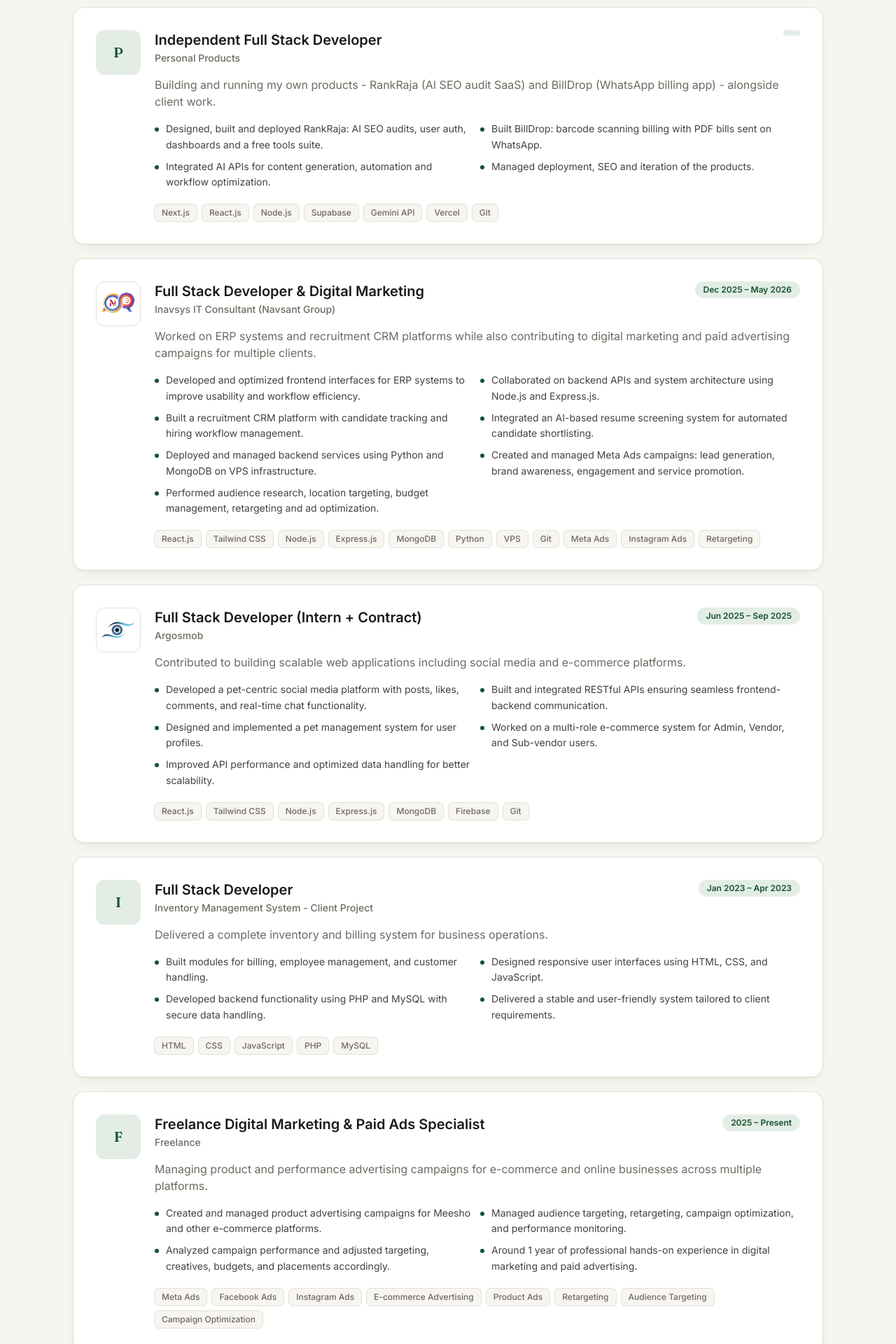
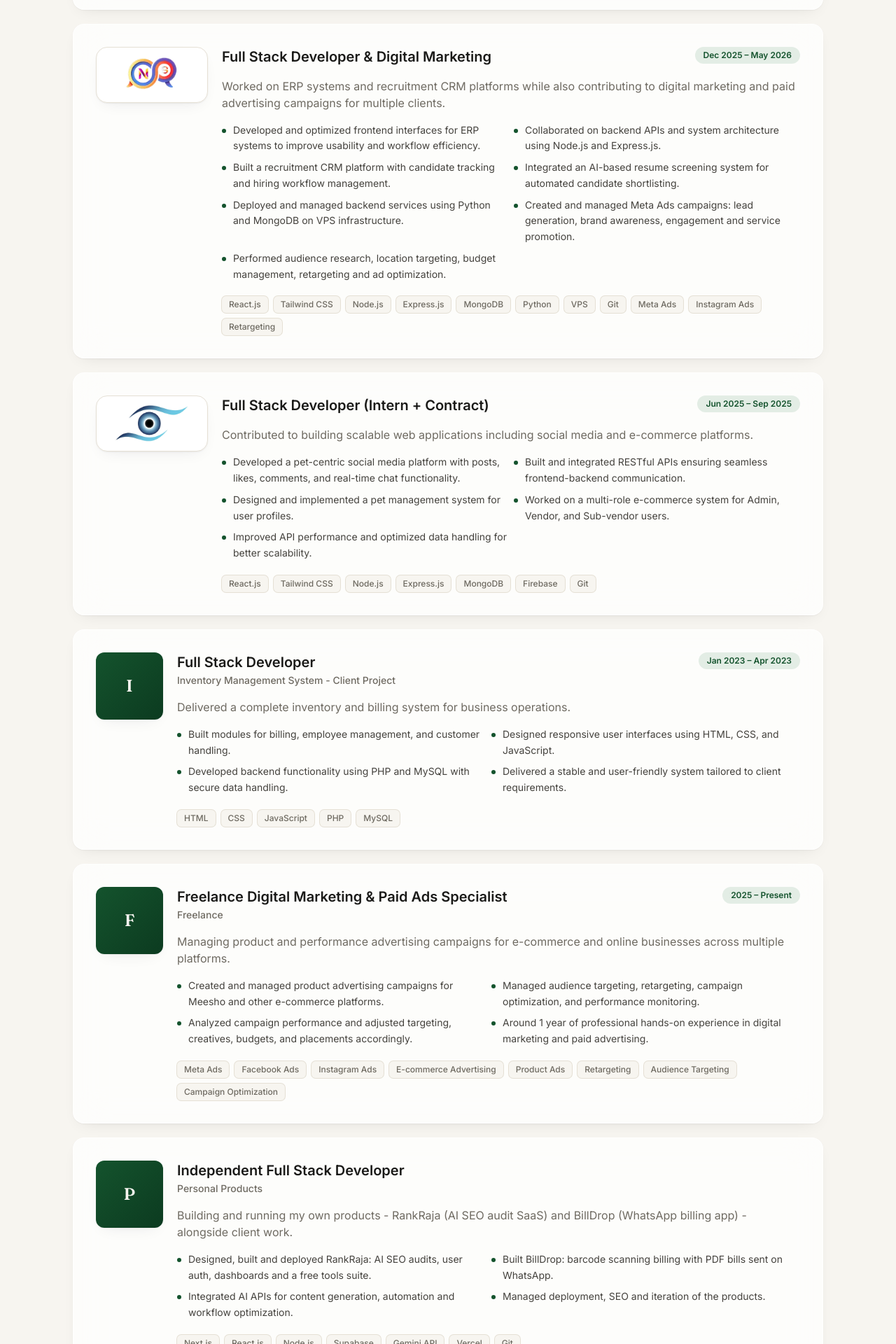
Before and after one commit to RajCoder9931/Protfolio-main, a React (Vite) app: page / in a window 1280 px wide. Shown: the part 3506-5426 px from the top of the page at 70% size. Built offline with nearby package versions, Linux system fonts and the light colour scheme.

Commit message:
Bigger logo-only tiles, independent entry last, glass cards

```diff
--- a/src/Experience.tsx
+++ b/src/Experience.tsx
@@ -34,20 +34,6 @@ const experiences: ExperienceItem[] = [
       'React.js', 'JavaScript', 'WordPress', 'Meta Ads', 'Facebook Ads',
       'Instagram Ads', 'Meta Business Suite', 'Lead Generation', 'Retargeting', 'Digital Marketing',
     ],
-  },
-  {
-    role: 'Independent Full Stack Developer',
-    company: 'Personal Products',
-    date: '',
-    description:
-      'Building and running my own products - RankRaja (AI SEO audit SaaS) and BillDrop (WhatsApp billing app) - alongside client work.',
-    points: [
-      'Designed, built and deployed RankRaja: AI SEO audits, user auth, dashboards and a free tools suite.',
-      'Built BillDrop: barcode scanning billing with PDF bills sent on WhatsApp.',
-      'Integrated AI APIs for content generation, automation and workflow optimization.',
-      'Managed deployment, SEO and iteration of the products.',
-    ],
-    tech: ['Next.js', 'React.js', 'Node.js', 'Supabase', 'Gemini API', 'Vercel', 'Git'],
   },
   {
     role: 'Full Stack Developer & Digital Marketing',
@@ -117,6 +103,20 @@ const experiences: ExperienceItem[] = [
       'Product Ads', 'Retargeting', 'Audience Targeting', 'Campaign Optimization',
     ],
   },
+  {
+    role: 'Independent Full Stack Developer',
+    company: 'Personal Products',
+    date: '',
+    description:
+      'Building and running my own products - RankRaja (AI SEO audit SaaS) and BillDrop (WhatsApp billing app) - alongside client work.',
+    points: [
+      'Designed, built and deployed RankRaja: AI SEO audits, user auth, dashboards and a free tools suite.',
+      'Built BillDrop: barcode scanning billing with PDF bills sent on WhatsApp.',
+      'Integrated AI APIs for content generation, automation and workflow optimization.',
+      'Managed deployment, SEO and iteration of the products.',
+    ],
+    tech: ['Next.js', 'React.js', 'Node.js', 'Supabase', 'Gemini API', 'Vercel', 'Git'],
+  },
 ];
 
 const Experience = () => {
@@ -130,14 +130,14 @@ const Experience = () => {
 
         <div className="space-y-5">
           {experiences.map((exp, index) => (
-            <article key={`${exp.company}-${index}`} className="card p-6 transition-shadow hover:shadow-pop sm:p-8">
+            <article key={`${exp.company}-${index}`} className="card-glass p-6 sm:p-8">
               <div className="flex flex-col gap-5 sm:flex-row sm:items-start">
                 {exp.logo ? (
-                  <div className="flex h-14 w-14 shrink-0 items-center justify-center overflow-hidden rounded-xl border border-line bg-white p-1.5 sm:h-16 sm:w-16">
+                  <div className="flex h-16 w-32 shrink-0 items-center justify-center overflow-hidden rounded-2xl border border-line bg-white p-2.5 shadow-card sm:h-20 sm:w-40">
                     <img src={exp.logo} alt={`${exp.company} logo`} className="h-full w-full object-contain" loading="lazy" />
                   </div>
                 ) : (
-                  <div className="flex h-14 w-14 shrink-0 items-center justify-center rounded-xl bg-accent-soft font-serif text-xl font-semibold text-accent sm:h-16 sm:w-16">
+                  <div className="icon-tile h-20 w-20 font-serif text-2xl font-semibold sm:h-24 sm:w-24">
                     {exp.company.charAt(0)}
                   </div>
                 )}
@@ -146,11 +146,15 @@ const Experience = () => {
                   <div className="flex flex-col gap-2 sm:flex-row sm:items-start sm:justify-between sm:gap-6">
                     <div>
                       <h3 className="text-lg font-semibold leading-snug text-ink sm:text-xl">{exp.role}</h3>
-                      <p className="mt-0.5 text-sm font-medium text-ink-muted">{exp.company}</p>
+                      {!exp.logo && (
+                        <p className="mt-0.5 text-sm font-medium text-ink-muted">{exp.company}</p>
+                      )}
                     </div>
-                    <span className="w-fit shrink-0 rounded-full bg-accent-soft px-3 py-1 text-xs font-semibold text-accent">
-                      {exp.date}
-                    </span>
+                    {exp.date && (
+                      <span className="w-fit shrink-0 rounded-full bg-accent-soft px-3 py-1 text-xs font-semibold text-accent">
+                        {exp.date}
+                      </span>
+                    )}
                   </div>
 
                   <p className="mt-4 text-sm leading-relaxed text-ink-muted sm:text-base">{exp.description}</p>
```
